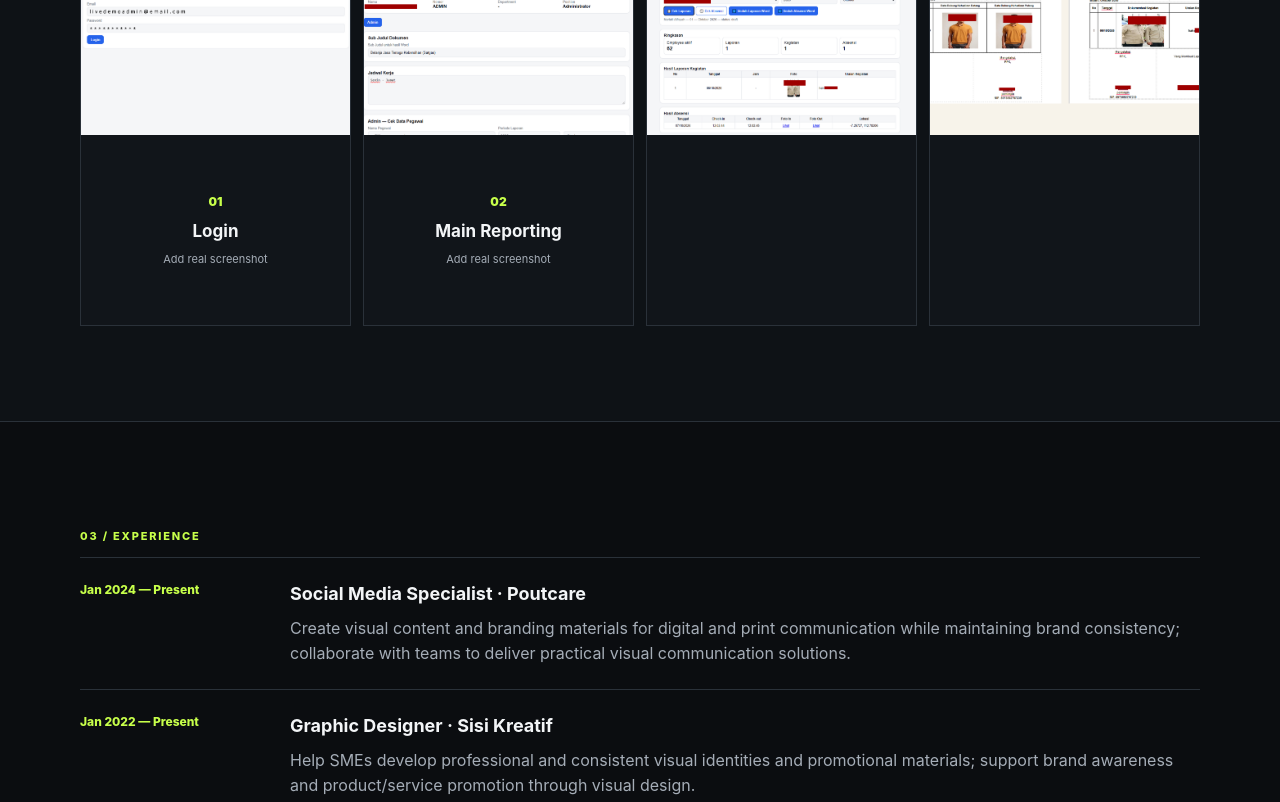
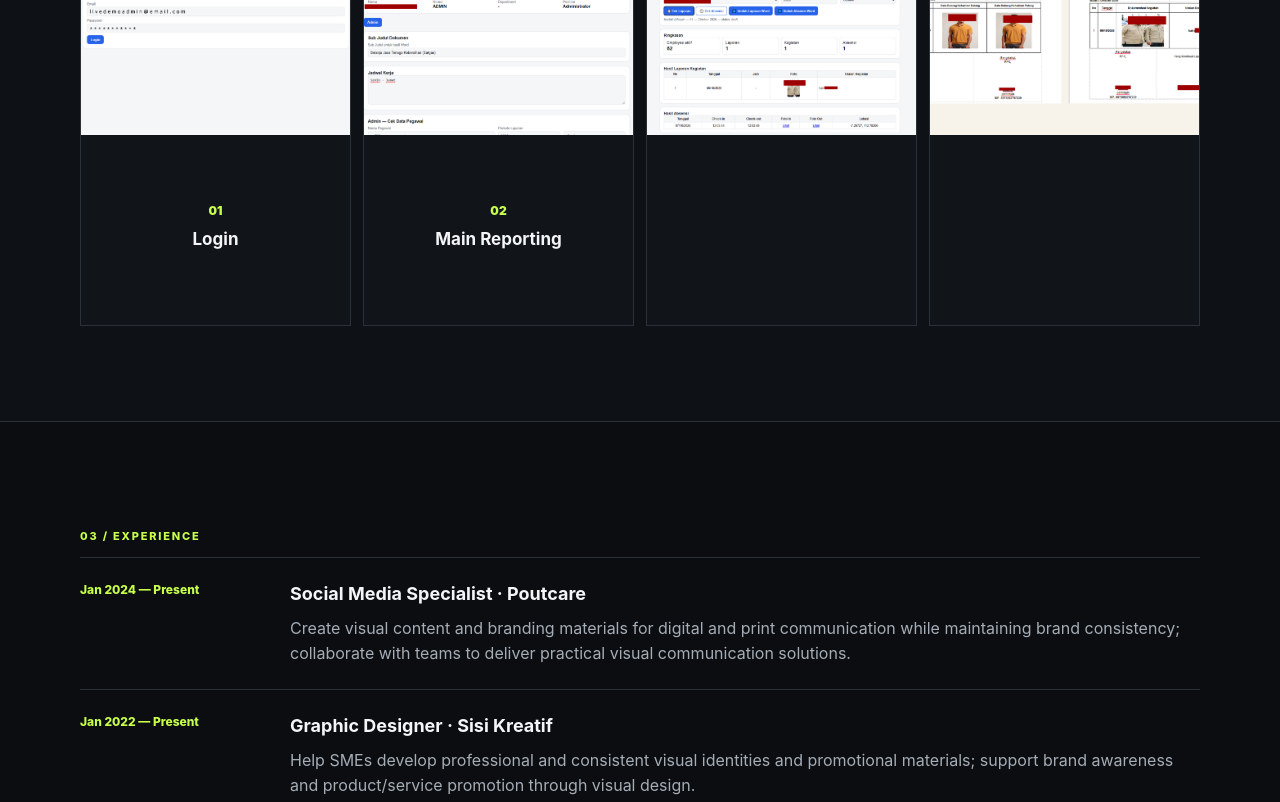
Before and after one commit to 1997miftahularif/miftahul-arif-portfolio, a plain HTML site: page index.html in a window 1280 px wide. Shown: the part 1980-2782 px from the top of the page. Drawn offline with Linux system fonts and the light colour scheme.

Commit message:
Update portfolio

```diff
--- a/index.html
+++ b/index.html
@@ -123,11 +123,11 @@
           <a class="preview-card" href="projects/employee-reporting-system/index.html#screenshots">
             <img src="assets/images/project/01-login.jpg" alt="Login screen placeholder"
               onerror="this.style.display='none'; this.nextElementSibling.classList.add('fallback-visible')">
-            <div class="preview-fallback"><span>01</span><strong>Login</strong><small>Add real screenshot</small></div>
+            <div class="preview-fallback"><span>01</span><strong>Login</strong></div>
           </a>
           <a class="preview-card" href="projects/employee-reporting-system/index.html#screenshots">
             <img src="assets/images/project/02-main-reporting.jpg" alt="Main reporting page placeholder">
-            <div class="preview-fallback"><span>02</span><strong>Main Reporting</strong><small>Add real screenshot</small></div>
+            <div class="preview-fallback"><span>02</span><strong>Main Reporting</strong></div>
           </a>
           <a class="preview-card" href="projects/employee-reporting-system/index.html#screenshots">
             <img src="assets/images/project/05-admin-review.jpg" alt="Admin review placeholder">
```
